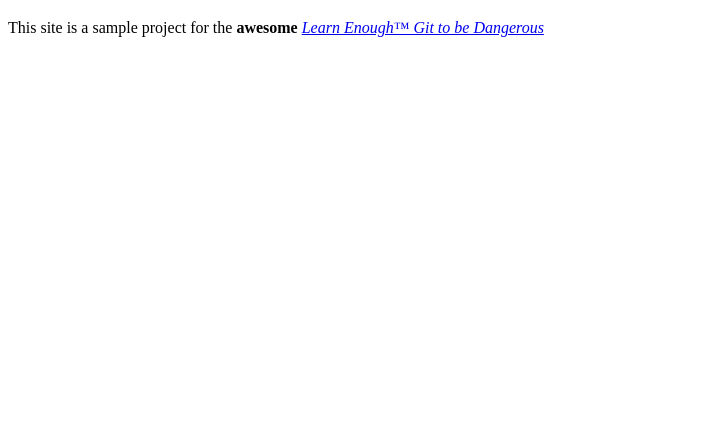
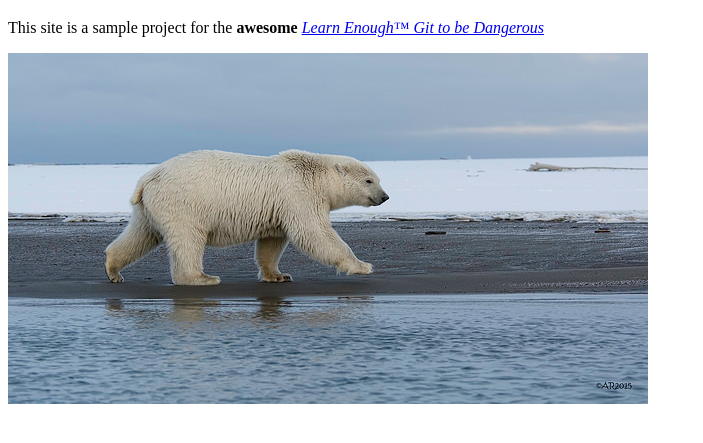
Before and after one commit to peterjatkinson/learnenough-1, a plain HTML site: page about.html in a window 1280 px wide. Shown: the part 61-504 px from the top of the page, without its empty margins (0-703 px from the left). Drawn offline with Linux system fonts and the light colour scheme.

Commit message:
Add polar bear attribution link
The polar bear image requires attribution under the terms of the Creative Commons attribution 2.0 Generic License. This commit adds a link to hte original attribution page at Flickr.

```diff
--- a/about.html
+++ b/about.html
@@ -8,5 +8,7 @@
 		<p>
       This site is a sample project for the <strong>awesome</strong> <a href="https://www.learnenough.com/git-tutorial>Git tutorial"><em>Learn Enough™ Git to be Dangerous</em>
     </p>
+    <a href="https://www.flickr.com/photos/puliarfanita/22959238329">
+      <img src="images/polar_bear.jpg" alt="Polar bear">
 	</body>
 </html>
```
